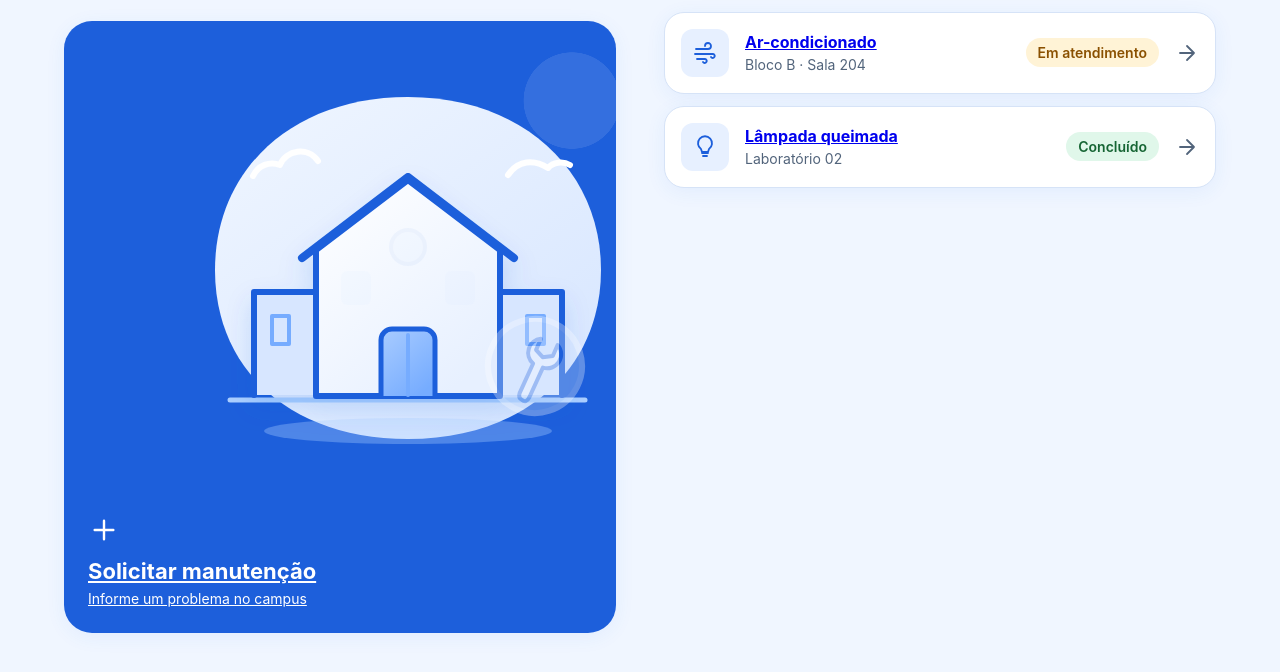
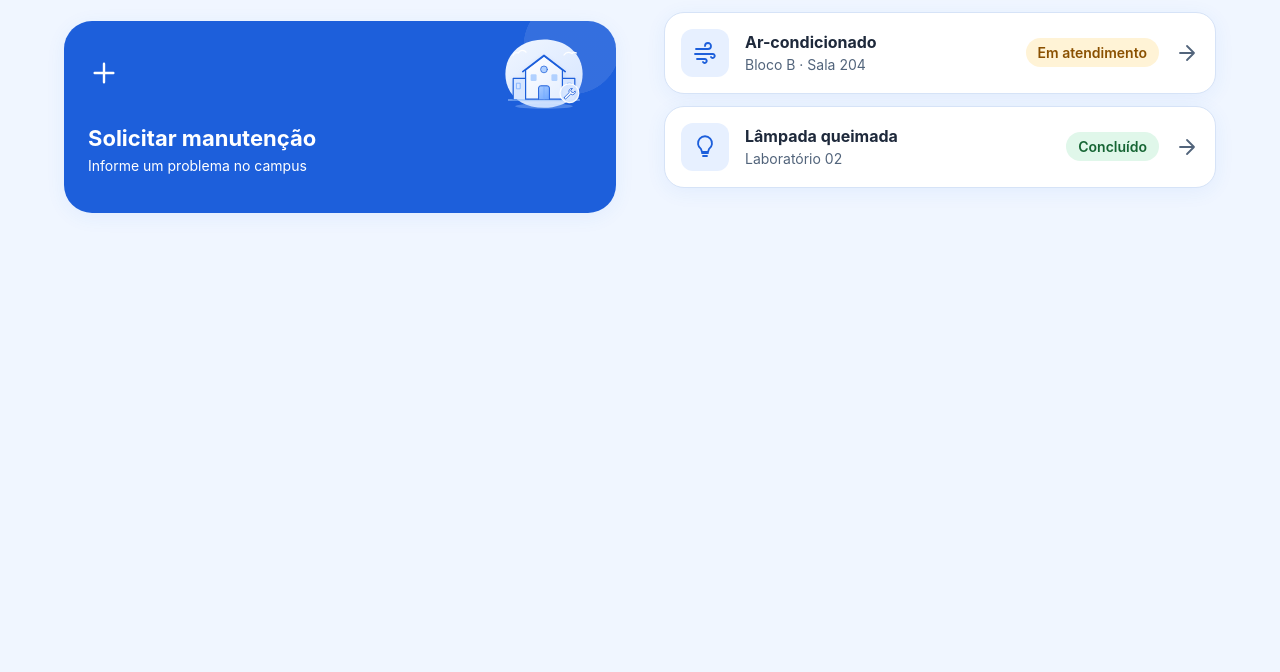
Before and after one commit to Alejjandromart/Zela-Web-Front, a plain HTML site: page frontend/index.html in a window 1280 px wide. Shown: the part 194-866 px from the top of the page. After the commit the page ends 800 px from the top, so only its background shows below. Drawn offline with Linux system fonts and the light colour scheme.

Commit message:
Corrige layout da tela inicial no celular

```diff
--- a/frontend/css/inicio.css
+++ b/frontend/css/inicio.css
@@ -115,6 +115,8 @@ svg {
 .section-heading p { margin-block-start: var(--space-2); color: var(--color-text-secondary); }
 
 .request-card {
+  position: relative;
+  overflow: hidden;
   display: grid;
   justify-items: start;
   align-content: center;
@@ -128,14 +130,31 @@ svg {
     var(--color-primary-hover);
   color: var(--color-surface);
   text-align: start;
+  text-decoration: none;
   box-shadow: var(--shadow-card);
+}
+
+.request-card__art {
+  position: absolute;
+  inset-block-start: var(--space-2);
+  inset-inline-end: var(--space-2);
+  inline-size: min(38%, 8rem);
+  pointer-events: none;
+}
+
+.request-card__art img {
+  display: block;
+  inline-size: 100%;
+  block-size: auto;
 }
 
 .request-card__icon {
   inline-size: 2rem;
   block-size: 2rem;
-  margin-block-end: var(--space-2);
+  margin-block-end: var(--space-8);
 }
+
+.request-card:hover { background-color: var(--color-primary); }
 
 .request-card strong { font-size: var(--font-xl); line-height: 1.2; }
 .request-card span { font-size: var(--font-sm); }
@@ -175,6 +194,8 @@ svg {
 }
 
 .ticket__summary { grid-area: summary; min-inline-size: 0; }
+.ticket__summary a { color: inherit; text-decoration: none; }
+.ticket__summary a:hover, .ticket__summary a:focus-visible { text-decoration: underline; }
 
 .ticket__arrow {
   grid-area: arrow;
--- a/frontend/index.html
+++ b/frontend/index.html
@@ -6,7 +6,7 @@
   <meta name="theme-color" content="#F0F6FF">
   <title>Início | Zela</title>
   <link rel="stylesheet" href="./css/tokens.css">
-  <link rel="stylesheet" href="./css/inicio.css">
+  <link rel="stylesheet" href="./css/inicio.css?v=20261120-1">
 </head>
 <body>
   <a class="skip-link" href="#conteudo">Ir para o conteúdo</a>
```
Also changed, not shown: frontend/html/solicitante/index.html (+1 -1 lines), 1 other file.
